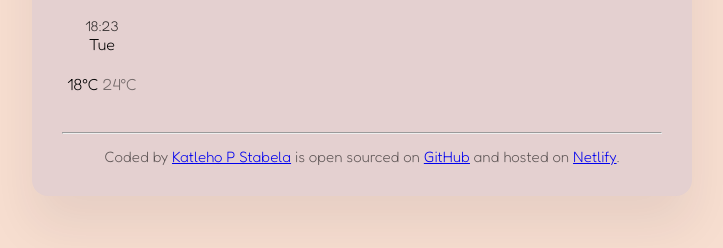
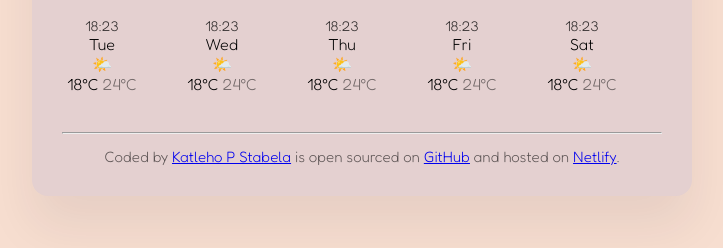
Before and after one commit to KPStabela/boemo-ba-leholimo, a plain HTML site: page index.html in a window 1280 px wide. Shown: the part 380-628 px from the top of the page, without its empty margins (278-1001 px from the left). Drawn offline with nearby package versions, Linux system fonts and the light colour scheme; no server answers.

Commit message:
Edited and removed some html in the index and injected html template through JS

```diff
--- a/index.html
+++ b/index.html
@@ -38,19 +38,7 @@
         <span class="weather-app-units">&deg;C</span>
         </div>
         </div>
-        <div class="forecast-container">
-            <div class="row-one">
-              <div class="col-1">
-                <div class="weather-forecast-date">18:23</div>
-                <div class="weather-forecast-day">Tue</div>
-                <img src=""  />
-                <div class="weather-forecast-temeperatures">
-                <span class="weather-forecast-temperature-max">18&deg;C</span>
-                <span class="weather-forecast-temperature-min">24&deg;C</span>
-                </div>
-              </div>
-            </div>
-        </div>
+        <div class="forecast-container" id="forecast"></div>
     </main>
     <hr />
     <footer>
--- a/src/index.js
+++ b/src/index.js
@@ -46,7 +46,36 @@ function updateCity(event) {
 
     searchCity(searchInput.value);
 }
+
+function displayForecast() {
+    let forecastElement = document.querySelector("#forecast");
+
+    let days =['Tue', 'Wed', 'Thu', 'Fri', 'Sat'];
+    let forecastHtml = "";
+
+    days.forEach(function (day) {
+     forecastHtml =
+      forecastHtml +
+      `
+      <div class="row-one">
+       <div class="col-1">
+        <div class="weather-forecast-date">18:23</div>
+        <div class="weather-forecast-day">${day}</div>
+        <div class="weather-forecast-icon">🌤️</div>
+        <div class="weather-forecast-temeperatures">
+        <span class="weather-forecast-temperature-max">18&deg;C</span>
+        <span class="weather-forecast-temperature-min">24&deg;C</span>
+        </div>
+       </div>
+     </div>
+   `;
+  });
+
+  forecastElement.innerHTML = forecastHtml;
+}
+
 let searchFormElement = document.querySelector("#search-form");
 searchFormElement.addEventListener("submit", updateCity);
 
 searchCity("Klerksdorp");
+displayForecast();
```
